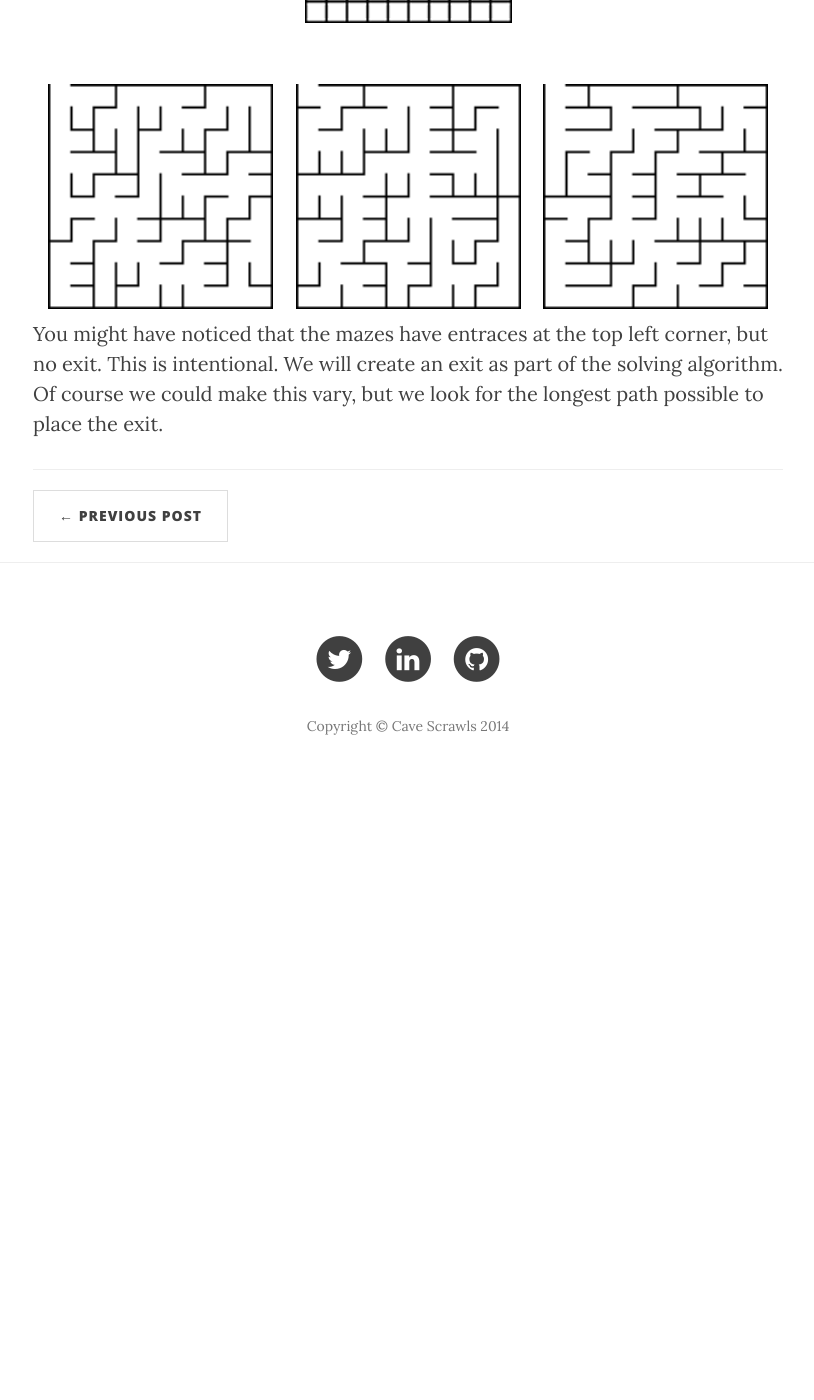
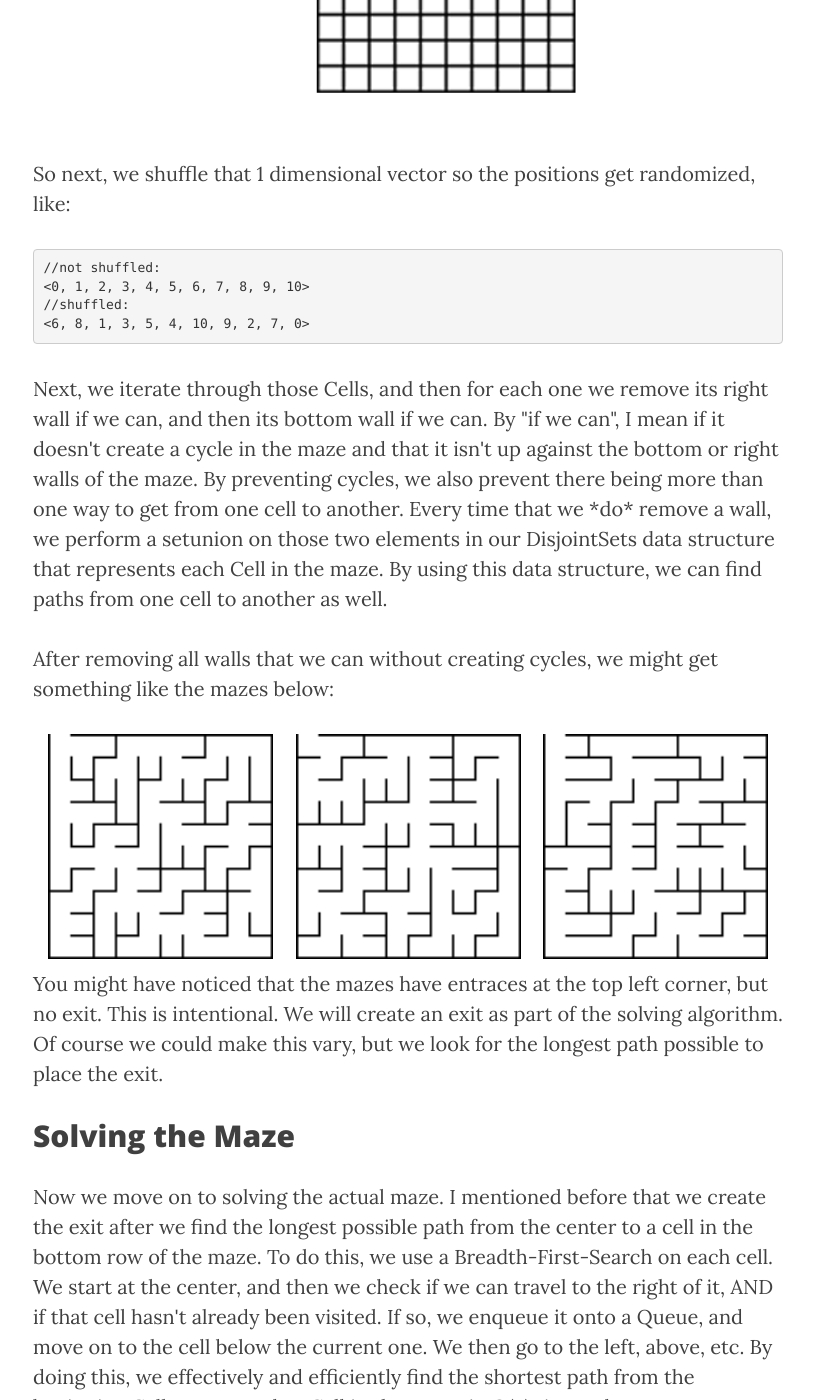
Before and after one commit to cjang5/blog, a Jekyll site: the page built from _posts/2014-12-10-mysterious-mazes.markdown, in a window 1280 px wide and 1400 px high, scrolled down 1843 px. Shown: the whole window, without its empty margins (232-1046 px from the left). Built offline with Jekyll 4.4.1, drawn with Linux system fonts in a browser that asks for light colours; nearby versions of some CDN libraries; before the commit the page ends 2645 px from its top, so only the background shows below that; some of the changed text lies outside the part shown.

Commit message:
Update 2014-12-10-mysterious-mazes.markdown

```diff
--- a/_posts/2014-12-10-mysterious-mazes.markdown
+++ b/_posts/2014-12-10-mysterious-mazes.markdown
@@ -22,7 +22,18 @@ header-img: "img/posts/post-07/post-07-bg.png"
 
 <p>The next part is where we use a little style to make it "random". We first use a could standard library algorithms, like std::shuffle. Instead of creating a 2D vector to represent the Cells in the grid, we use a 1D vector, and just wrap around if we get to the end of a row. So it would look like this: </p>
 
-<img src="{{ site.baseurl }}/img/posts/post-07/1dvector.png" align="center" style="float: center; width: 40%; margin-left: 30%; margin-bottom: 0.5em;">
+<img src="{{ site.baseurl }}/img/posts/post-07/1dvector.png" align="center" style="float: center; width: 50%; margin-left: 30%; margin-bottom: 0.5em;">
+
+<p>So next, we shuffle that 1 dimensional vector so the positions get randomized, like:</p>
+
+    //not shuffled:
+    <0, 1, 2, 3, 4, 5, 6, 7, 8, 9, 10>
+    //shuffled:
+    <6, 8, 1, 3, 5, 4, 10, 9, 2, 7, 0>
+
+<p>Next, we iterate through those Cells, and then for each one we remove its right wall if we can, and then its bottom wall if we can. By "if we can", I mean if it doesn't create a cycle in the maze and that it isn't up against the bottom or right walls of the maze. By preventing cycles, we also prevent there being more than one way to get from one cell to another. Every time that we *do* remove a wall, we perform a setunion on those two elements in our DisjointSets data structure that represents each Cell in the maze. By using this data structure, we can find paths from one cell to another as well. </p>
+
+<p>After removing all walls that we can without creating cycles, we might get something like the mazes below: </p>
 
 <img src="{{ site.baseurl }}/img/posts/post-07/unsolved1.png" style="float: left; width: 30%; margin-left: 2%; margin-right: 3%; margin-bottom: 0.5em;">
 <img src="{{ site.baseurl }}/img/posts/post-07/unsolved2.png" style="float: left; width: 30%; margin-right: 3%; margin-bottom: 0.5em;">
@@ -31,3 +42,13 @@ header-img: "img/posts/post-07/post-07-bg.png"
 <p style="clear: both;"></p>
 
 <p>You might have noticed that the mazes have entraces at the top left corner, but no exit. This is intentional. We will create an exit as part of the solving algorithm. Of course we could make this vary, but we look for the longest path possible to place the exit.</p>
+
+<h2>Solving the Maze</h2>
+
+<p>Now we move on to solving the actual maze. I mentioned before that we create the exit after we find the longest possible path from the center to a cell in the bottom row of the maze. To do this, we use a Breadth-First-Search on each cell. We start at the center, and then we check if we can travel to the right of it, AND if that cell hasn't already been visited. If so, we enqueue it onto a Queue, and move on to the cell below the current one. We then go to the left, above, etc. By doing this, we effectively and efficiently find the shortest path from the beginning Cell to every other Cell in the maze, in O(n) time, where n represents how many Cells are in the maze!</p>
+
+<p>After performing the BFS, we can now iterate through each Cell in the bottom row of the maze, keeping track of its distance from the starting Cell and storing the maximum. Once we find the maximum, we create the exit in that Cell, and then work our way backwards to the starting Cell, while keeping track of the appropriate directions (right, down, left, up). We reverse that directions vector at the end and then we go through each one, drawing a red line to represent the solution path along the way. A couple solutions might look like the following: </p>
+
+<img src="{{ site.baseurl }}/img/posts/post-07/solved1.png" style="float: left; width: 30%; margin-left: 2%; margin-right: 3%; margin-bottom: 0.5em;">
+<img src="{{ site.baseurl }}/img/posts/post-07/solved2.png" style="float: left; width: 30%; margin-right: 3%; margin-bottom: 0.5em;">
+<img src="{{ site.baseurl }}/img/posts/post-07/solved3.png" style="float: left; width: 30%; margin-right: 0%; margin-bottom: 0.5em;">
```
